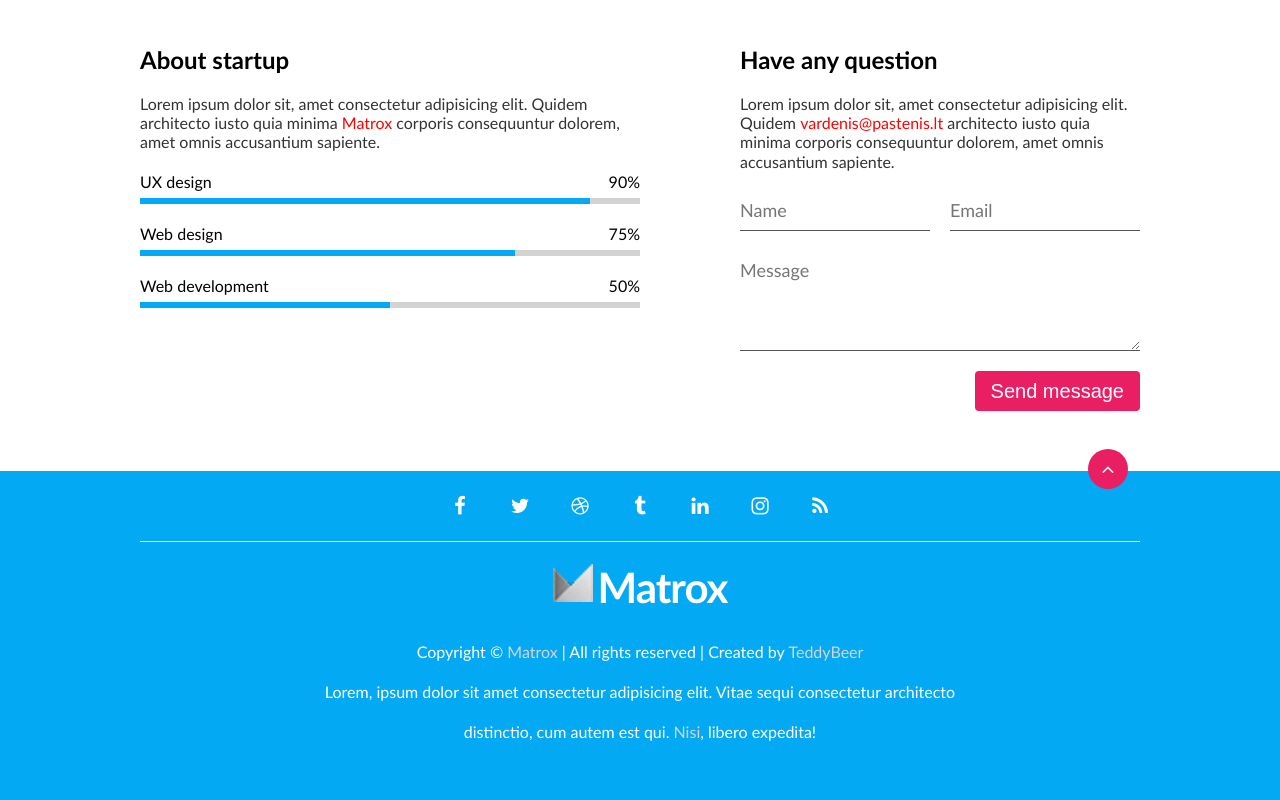
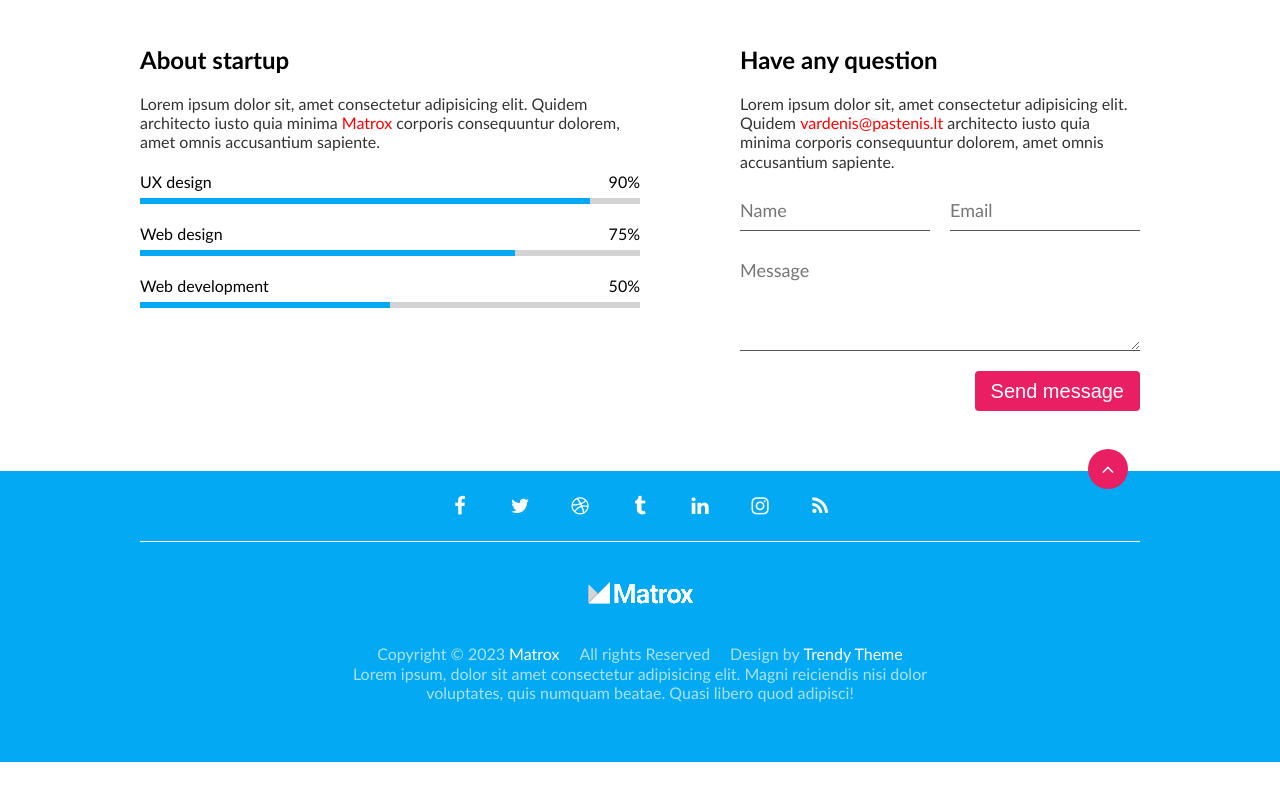
Before and after one commit to MariusKuria/Class-project-with-teacher-Coming-soon, a website: page index.html in a window 1280 px wide. Shown: the part 815-1615 px from the top of the page. After the commit the page ends 1577 px from the top, so only its background shows below. Drawn offline with Linux system fonts and the light colour scheme.

Commit message:
Perdarytas gooter'is

```diff
--- a/css/pages/home.css
+++ b/css/pages/home.css
@@ -74,6 +74,8 @@ footer > .row {
     gap: 10px;
     padding: 10px;
     text-align: center;
+    font-size: 20px;
+    margin-bottom: 2em;
 
 }
 
@@ -99,7 +101,7 @@ footer > .row {
     top: -1.1em;
     right: 0.6em;
 }
-
+/*
 .container > .short-row-footer {
     display: flex;
     flex-direction: column;
@@ -123,15 +125,47 @@ footer > .row {
     letter-spacing: -1px;
 
 }
-/* pro creator programa, mokytis sortkutus*/
+
 .creator {
     width: 50%;
 }
-.creator > .first-p {
-    line-height: 40px;
-    color: #fff;
-}
+
+
 .creator > .last-p {
     line-height: 40px;
     color: #fff;
+} */
+
+
+/* pro creator programa, mokytis sortkutus*/
+
+.bottom {
+    display: flex;
+    flex-direction: column;
+    align-items: center;
+    text-align: center;
 }
+.bottom p {
+    color: #fffa;
+}
+.bottom a {
+    color: #fff;
+}
+
+.bottom > .logo-footer {
+    margin-bottom: 40px;
+}
+
+.bottom > .trio {
+   display: flex;
+   gap: 0 20px;
+}
+
+@media (max-width: 700px) {
+      .main-title {
+        font-size: 60px;
+      }
+      .bottom > .trio {
+        flex-direction: column;
+      }
+}
--- a/index.html
+++ b/index.html
@@ -139,23 +139,14 @@
         </div>
         <a href="#" class="back-to-top btn btn-sircle fa fa-angle-up"></a>
       </div>
-      <div class="short-row-footer">
-        <div class="bottom-logo">
-          <img class="logo" src="./images/logo-bl-wt.png" alt="" />
-          <h1 class="name">Matrox</h1>
+      <div class="short-row bottom">
+          <img class="logo-footer" src="./images/logo-white.png" alt="logo" />
+        <div class="trio">
+          <p>Copyright &copy; 2023 <a href="#">Matrox</a></p>
+          <p>All rights Reserved</p>
+          <p>Design by <a href="#" target="_blank">Trendy Theme</a></p>
         </div>
-        <div class="creator">
-          <p class="first-p">
-            Copyright &copy; <a style="color: #d4d4d4" href="#">Matrox</a> | All
-            rights reserved | Created by
-            <a style="color: #d4d4d4" href="#">TeddyBeer</a>
-          </p>
-          <p class="last-p">
-            Lorem, ipsum dolor sit amet consectetur adipisicing elit. Vitae
-            sequi consectetur architecto distinctio, cum autem est qui.
-            <a style="color: #d4d4d4" href="#">Nisi</a>, libero expedita!
-          </p>
-        </div>
+        <p class="footer-description">Lorem ipsum, dolor sit amet consectetur adipisicing elit. Magni reiciendis nisi dolor voluptates, quis numquam beatae. Quasi libero quod adipisci!</p>
       </div>
     </footer>
   </body>
```
Also changed, not shown: images/logo-white.png (added).
